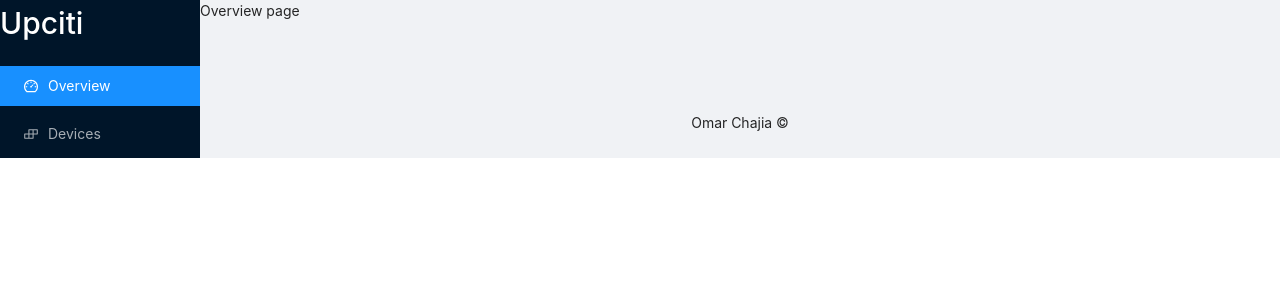
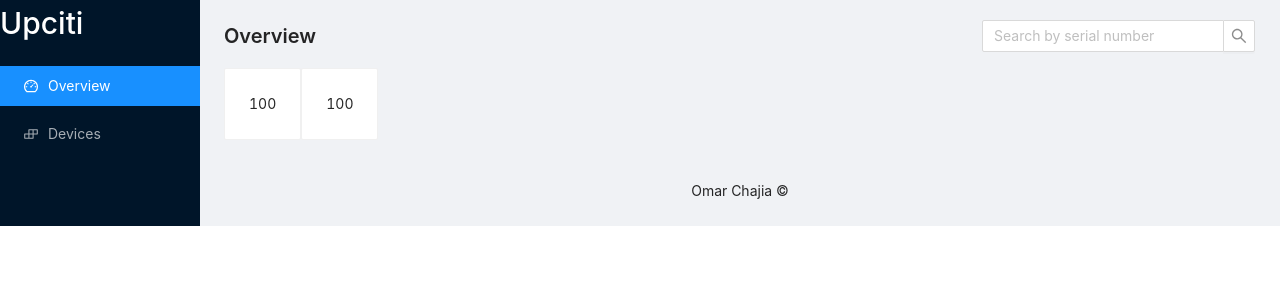
Before and after one commit to opmarq/devices, a React (Create React App) app in the folder frontend/: page / in a window 1280 px wide. Shown: the top 300 px of the page. Built offline with nearby package versions, Linux system fonts and the light colour scheme; no server answers.

Commit message:
Add device search

```diff
--- /dev/null
+++ b/frontend/src/components/PageContainer.tsx
@@ -0,0 +1,51 @@
+import React, { useState, useEffect } from "react";
+import { PageHeader, Input } from "antd";
+
+import { fetchDevices } from "../api";
+
+interface IPageContainer {
+  title: string;
+  children: (data?: IDevice[]) => React.ReactNode;
+}
+
+export interface IDevice {
+  url: string;
+  status: string;
+  last_seen_at: string;
+  connection_type: string;
+  mac_wifi: string;
+  sim_id: string;
+  voltage: number;
+  serial_number: string;
+}
+
+const PageContainer: React.FC<IPageContainer> = ({ title, children }) => {
+  const [data, setData] = useState<IDevice[]>([]);
+
+  useEffect(() => {
+    fetchDevices(100).then((data: unknown) => setData(data as IDevice[]));
+  }, []);
+
+  const onSearch = (value: string) => {
+    const filtered: IDevice[] = data.filter((device) =>
+      device.serial_number.includes(value)
+    );
+    setData(filtered);
+  };
+
+  return (
+    <PageHeader
+      title={title}
+      extra={
+        <Input.Search
+          placeholder="Search by serial number"
+          onSearch={onSearch}
+        />
+      }
+    >
+      {children(data)}
+    </PageHeader>
+  );
+};
+
+export default PageContainer;
--- a/frontend/src/pages/Devices.tsx
+++ b/frontend/src/pages/Devices.tsx
@@ -1,19 +1,8 @@
 import React, { useEffect, useState } from "react";
-import { Table, Tag, Button } from "antd";
+import { Table, Tag, Button, PageHeader, Input } from "antd";
 import { LinkOutlined } from "@ant-design/icons";
 
-import { fetchDevices } from "../api";
-
-export interface IDevice {
-  url: string;
-  status: string;
-  last_seen_at: string;
-  connection_type: string;
-  mac_wifi: string;
-  sim_id: string;
-  voltage: number;
-  serial_number: string;
-}
+import PageContainer, { IDevice } from "../components/PageContainer";
 
 const columns = [
   {
@@ -56,13 +45,13 @@ const columns = [
 ];
 
 const Devices = () => {
-  const [data, setData] = useState<IDevice[]>([]);
-
-  useEffect(() => {
-    fetchDevices(100).then((data: unknown) => setData(data as IDevice[]));
-  }, []);
-
-  return <Table columns={columns} dataSource={data} />;
+  return (
+    <PageContainer title="Devices">
+      {(data) => {
+        return <Table columns={columns} dataSource={data} />;
+      }}
+    </PageContainer>
+  );
 };
 
 export default Devices;
--- a/frontend/src/pages/Overview.tsx
+++ b/frontend/src/pages/Overview.tsx
@@ -1,7 +1,25 @@
+import { Card, Row, Col, Typography } from "antd";
 import React from "react";
 
+import PageContainer from "../components/PageContainer";
+
 const Overview = () => {
-  return <div>Overview page</div>;
+  return (
+    <PageContainer title="Overview">
+      {() => {
+        return (
+          <Row>
+            <Col>
+              <Card>100</Card>
+            </Col>
+            <Col>
+              <Card>100</Card>
+            </Col>
+          </Row>
+        );
+      }}
+    </PageContainer>
+  );
 };
 
 export default Overview;
```
